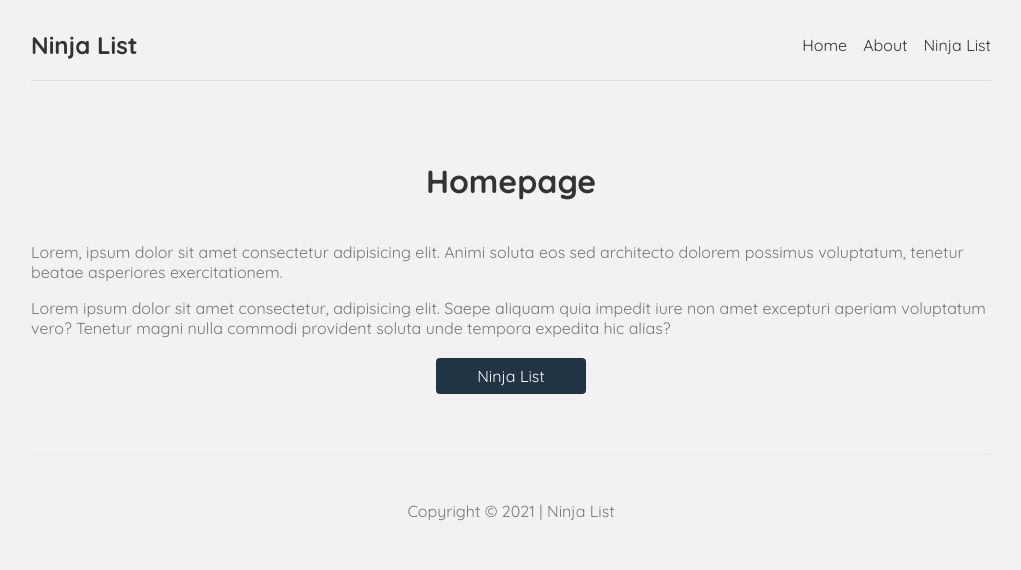
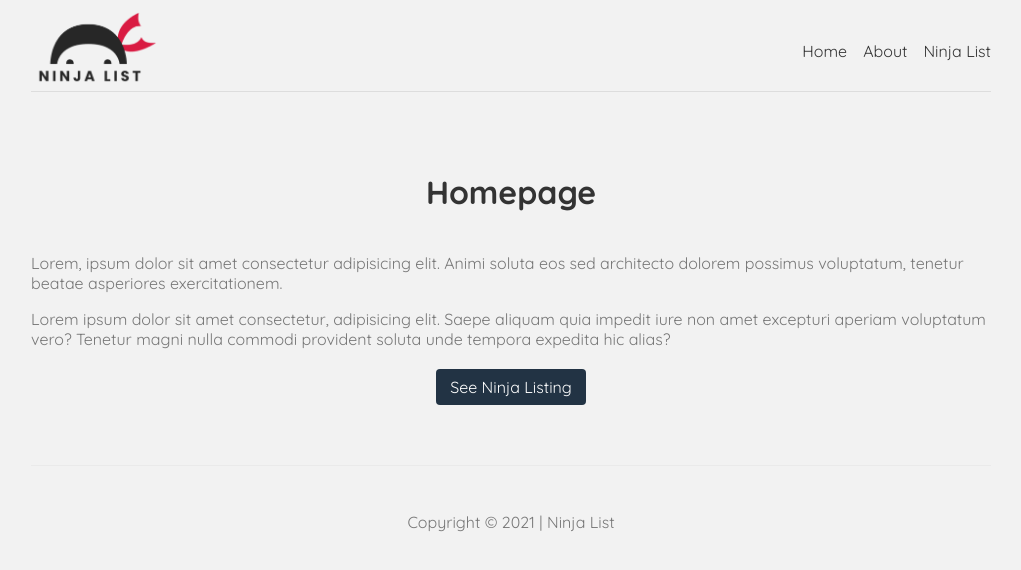
Before and after one commit to VisheshSingh/ninjalist-next, a Next.js app: page / in a window 1280 px wide. Shown: the top 570 px of the page, without its empty margins (129-1150 px from the left). Built offline with nearby package versions, Linux system fonts and the light colour scheme.

Commit message:
Images 🖼 & metadata

```diff
--- a/components/Navbar.js
+++ b/components/Navbar.js
@@ -1,11 +1,12 @@
 import React from 'react';
 import Link from 'next/link';
+import Image from 'next/image';
 
 const Navbar = () => {
   return (
     <nav>
       <div className='logo'>
-        <h1>Ninja List</h1>
+        <Image src='/logo.png' width={128} height={77} />
       </div>
       <Link href='/'>Home</Link>
       <Link href='/about'>About</Link>
--- a/pages/about.js
+++ b/pages/about.js
@@ -1,8 +1,13 @@
 import React from 'react';
+import Head from 'next/head';
 
 const about = () => {
   return (
     <div>
+      <Head>
+        <title>Ninja List | About</title>
+        <meta name='keywords' content='ninja' />
+      </Head>
       <h1>About Page</h1>
       <p>
         Lorem, ipsum dolor sit amet consectetur adipisicing elit. Animi soluta
--- a/pages/index.js
+++ b/pages/index.js
@@ -1,9 +1,14 @@
 import Link from 'next/link';
 import styles from '../styles/Home.module.css';
+import Head from 'next/head';
 
 export default function Home() {
   return (
     <div>
+      <Head>
+        <title>Ninja List | Home</title>
+        <meta name='keywords' content='ninja' />
+      </Head>
       <h1 className={styles.title}>Homepage</h1>
       <p className={styles.text}>
         Lorem, ipsum dolor sit amet consectetur adipisicing elit. Animi soluta
@@ -16,7 +21,7 @@ export default function Home() {
         magni nulla commodi provident soluta unde tempora expedita hic alias?
       </p>
       <Link href='/ninjas'>
-        <a className={styles.btn}>Ninja List</a>
+        <a className={styles.btn}>See Ninja Listing</a>
       </Link>
     </div>
   );
```
Also changed, not shown: public/logo.png (added).
